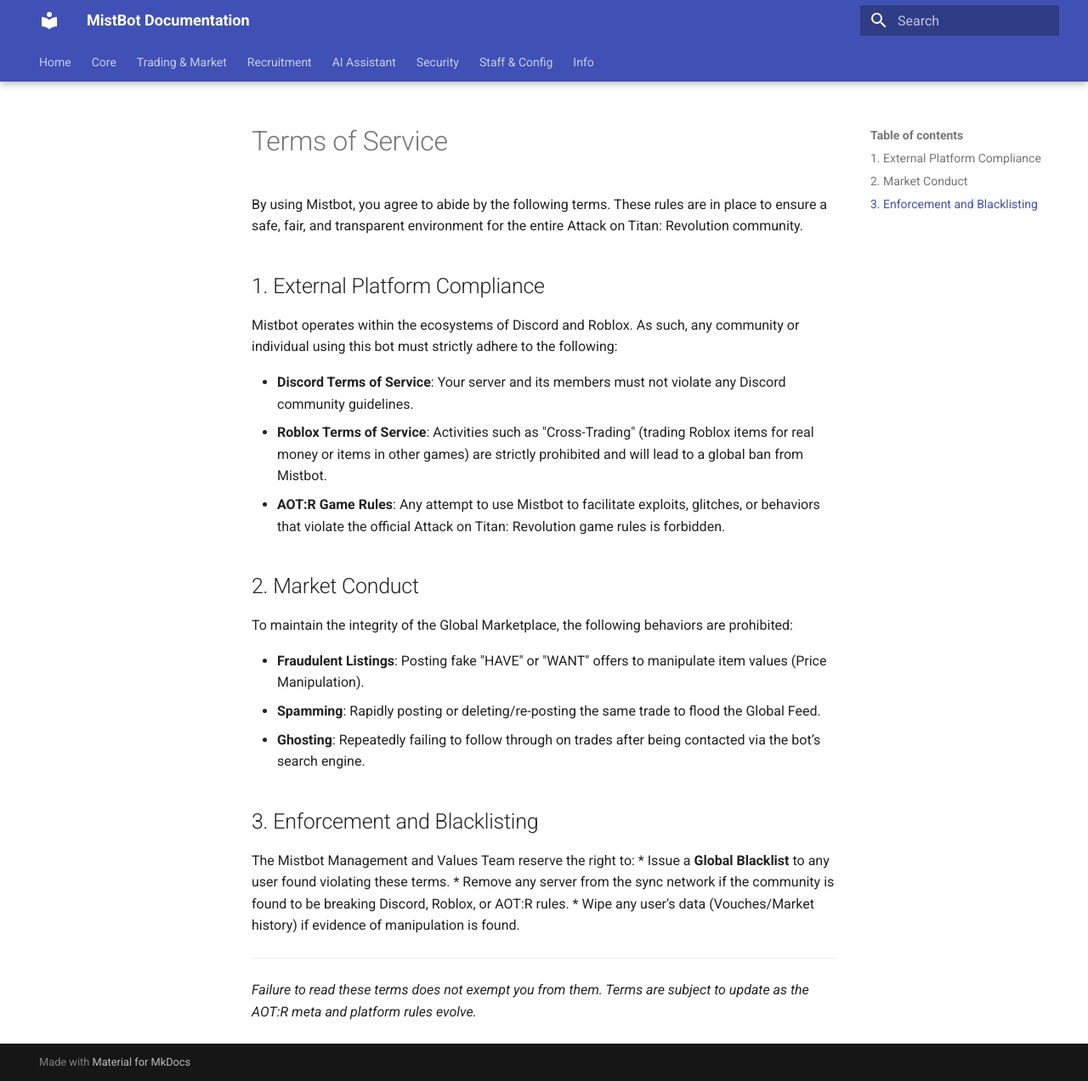
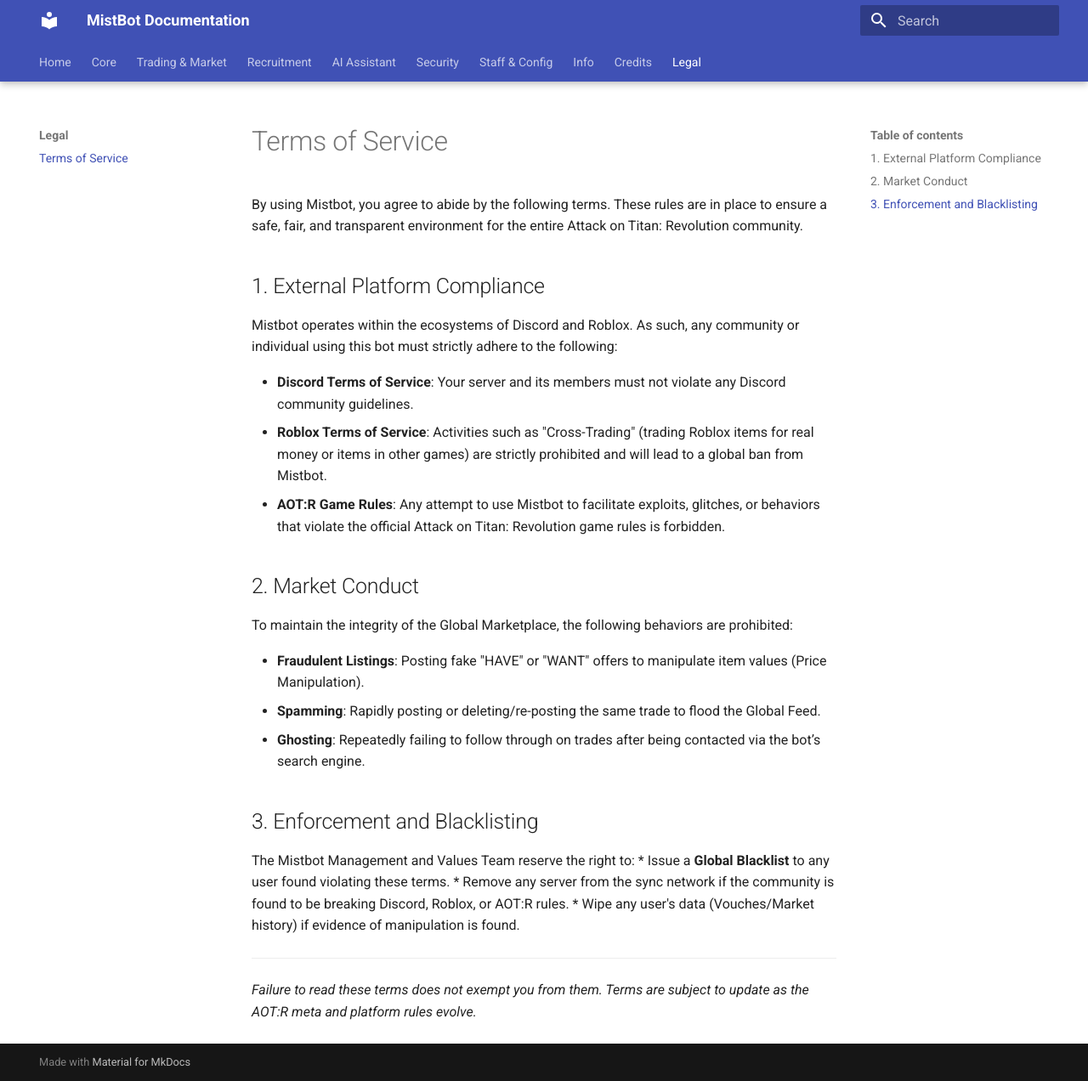
Before and after one commit to itamar11-idk/mistbotdocs, an MkDocs documentation site: the page built from docs/tos.md, in a window 1280 px wide and 1272 px high. Shown: the whole window at 85% size. Built offline with MkDocs 1.6.1 and Material for MkDocs 9.7.7, drawn with Linux system fonts in a browser that asks for light colours.

Commit message:
Update mkdocs.yml

```diff
--- a/mkdocs.yml
+++ b/mkdocs.yml
@@ -28,3 +28,7 @@
   - Info:
       - General: modules/general.md
       - Help: modules/help.md
+  - Credits:
+      - Contributors: contributors.md
+  - Legal:
+      - Terms of Service: tos.md
```
